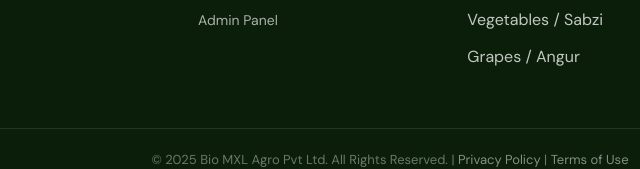
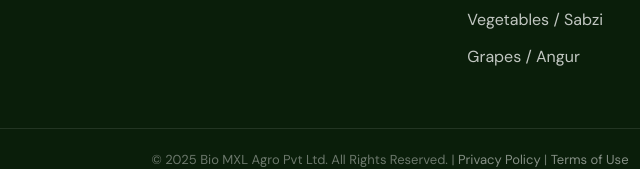
Before and after one commit to DKapoore/BioMXL, a plain HTML site: page index.html in a window 1280 px wide. Shown: the part 11100-11269 px from the top of the page, 250-890 px from the left. Drawn offline with nearby package versions, Linux system fonts and the light colour scheme.

Commit message:
index.html

```diff
--- a/index.html
+++ b/index.html
@@ -436,7 +436,6 @@
           <li><a href="#benefits" data-i18n="nav_benefits">Benefits</a></li>
           <li><a href="#howto" data-i18n="nav_howto">How to Use</a></li>
           <li><a href="#contact" data-i18n="nav_contact">Contact</a></li>
-          <li><a href="admin.html" data-i18n="foot_admin">Admin Panel</a></li>
         </ul>
       </div>
       <div class="footer-col">
```
